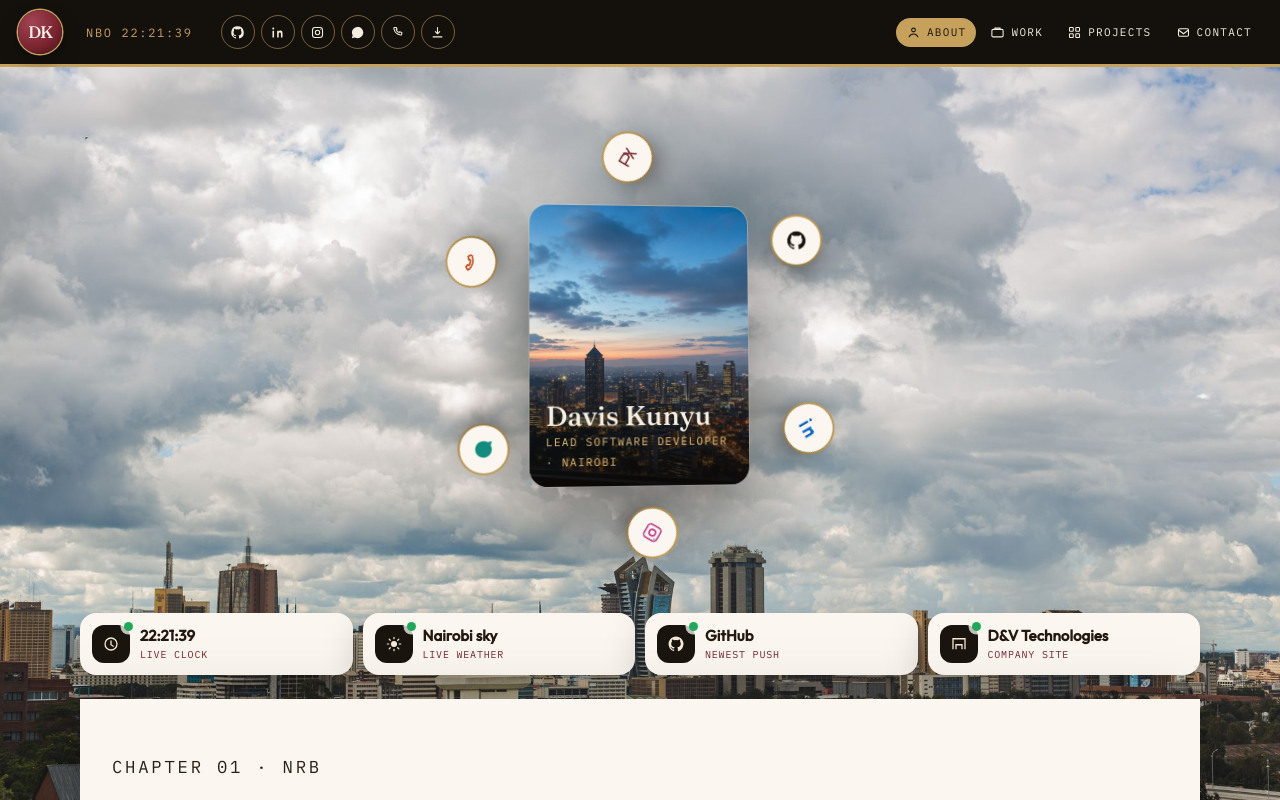
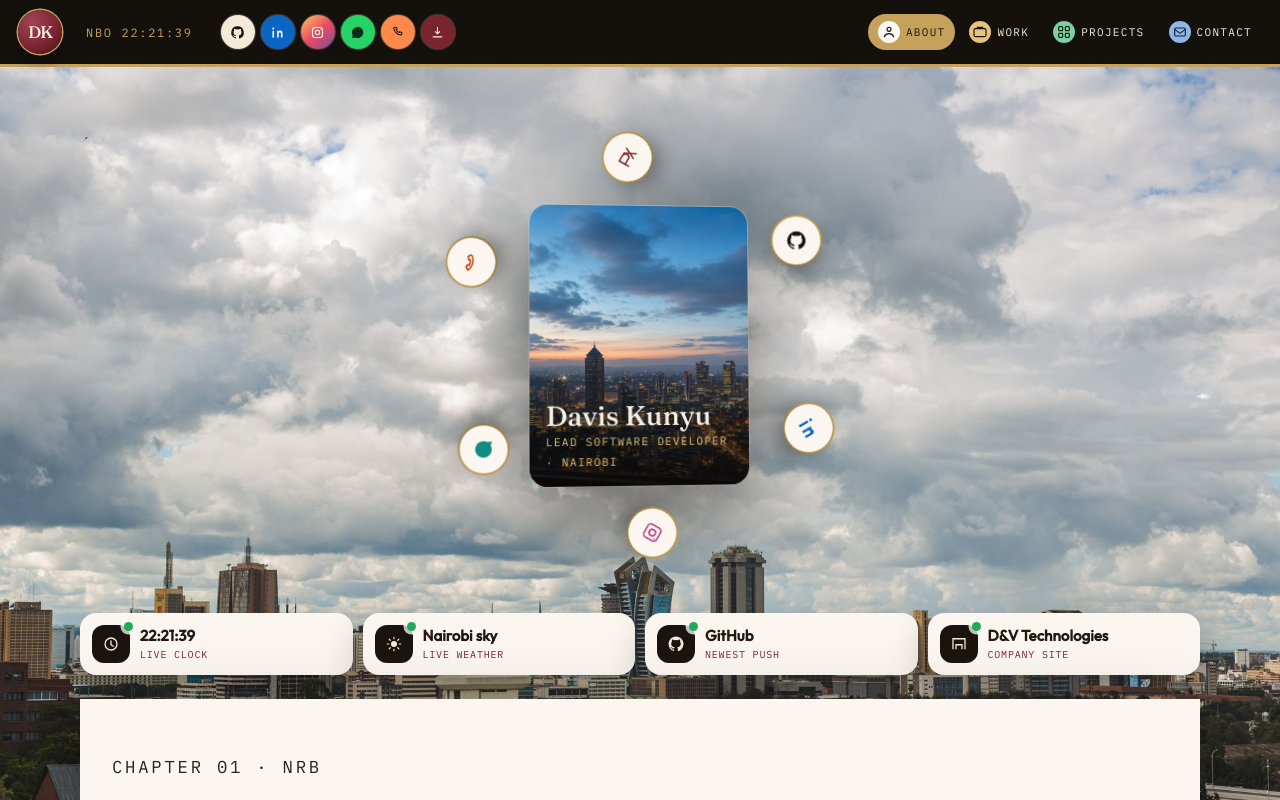
Before and after one commit to daviesqunyu/daviesqunyu, a Next.js app: page /about in a window 1280 px wide. Shown: the top 800 px of the page. Built offline with nearby package versions, Linux system fonts and the light colour scheme; no server answers.

Commit message:
Color the header icons so each nav link and profile mark reads on its own.

```diff
--- a/public/book.css
+++ b/public/book.css
@@ -45,9 +45,26 @@ body {
 .icon-row { display: flex; gap: 6px; margin-left: 12px; }
 .icon-row a {
   width: 34px; height: 34px; display: grid; place-items: center; border-radius: 50%;
-  border: 1px solid rgba(198,161,91,.55); color: var(--cream); padding: 0;
+  border: 0; color: #1a140f; padding: 0;
+  box-shadow: 0 0 0 1px rgba(246,239,228,.2);
+  transition: transform .2s ease, background .2s ease, color .2s ease;
 }
-.icon-row a:hover, .icon-row a.on { background: var(--gold); color: #1a140f; }
+.icon-row a[aria-label="GitHub"] { background: #f4ead7; color: #1a140f; }
+.icon-row a[aria-label="LinkedIn"] { background: #0a66c2; color: #fff; }
+.icon-row a[aria-label="Instagram"] { background: linear-gradient(140deg, #f7ce68, #ee4d5f 48%, #7b4b9a); color: #fff; }
+.icon-row a[aria-label="WhatsApp"] { background: #25d366; color: #062e16; }
+.icon-row a[aria-label="Call"] { background: #ff8a4c; color: #1a140f; }
+.icon-row a[aria-label="Download CV"] { background: #7a2430; color: #f6efe4; }
+.icon-row a:hover { transform: translateY(-2px); background: #fffaf3; color: #1a140f; }
+.top nav a svg {
+  width: 22px; height: 22px; padding: 3px; box-sizing: border-box; border-radius: 50%;
+  transition: background .2s ease, color .2s ease;
+}
+.top nav a[href="/about/"] svg { color: #fff5f0; background: #c4524a; }
+.top nav a[href="/work/"] svg { color: #1a140f; background: #e7c27a; }
+.top nav a[href="/projects/"] svg { color: #10261c; background: #7dcea0; }
+.top nav a[href="/write/"] svg { color: #102033; background: #8eb7e8; }
+.top nav a:hover svg, .top nav a.on svg { color: #1a140f; background: #fffaf3; }
 .copy-mail {
   border: 0; background: var(--oxblood); color: #f6efe4; border-radius: 999px;
   padding: 8px 14px; margin-left: 8px; font-family: var(--mono); letter-spacing: 0.08em; text-transform: uppercase; font-size: 12px;
```
